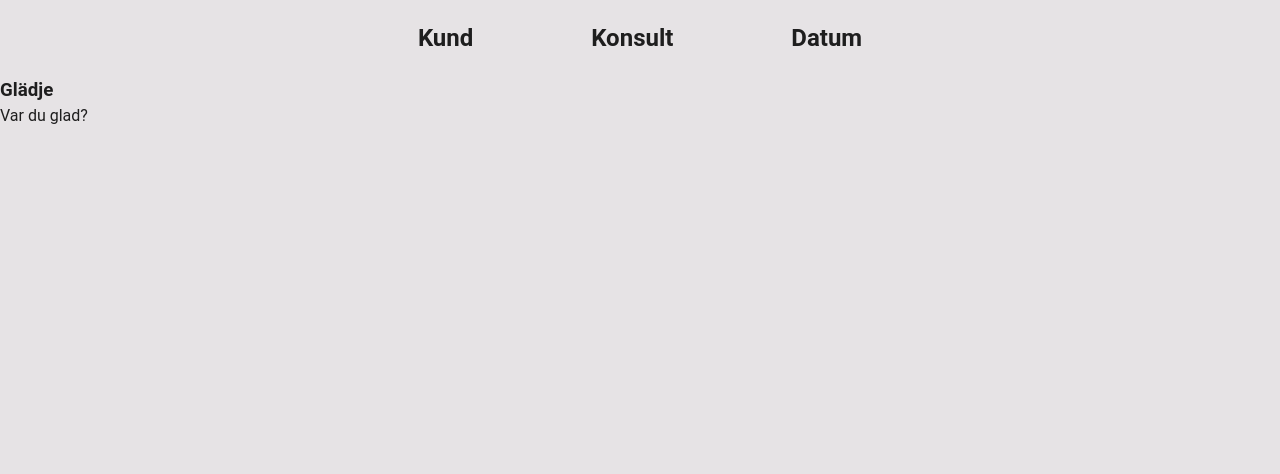
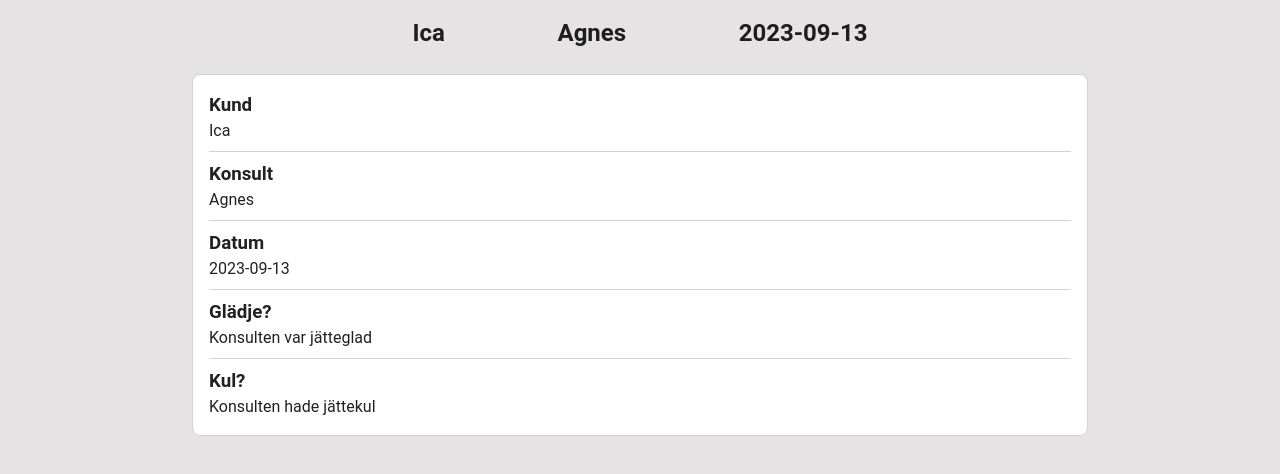
Before and after one commit to emlieskoog/feedbaq, a Next.js app in the folder feedbaq-client/: page /form in a window 1280 px wide. Shown: the top 474 px of the page. Built offline with nearby package versions, Linux system fonts and the light colour scheme.

Commit message:
added more styling to view form page

```diff
--- a/feedbaq-client/app/form/page.tsx
+++ b/feedbaq-client/app/form/page.tsx
@@ -1,15 +1,55 @@
+import { Block } from '@mui/icons-material';
 import { Box } from '@mui/material';
+import '../styles/form.css';
 
 export default function FormDetail() {
-    return(
-        <Box sx={{height:'100vh', minWidth:'100%'}}>
-            <Box sx={{flexDirection:'row', display:'flex', margin:'20px 300px', justifyContent: 'space-evenly'}} >
-                <h2> Kund </h2>
-                <h2> Konsult </h2>
-                <h2> Datum </h2>
+
+    const qualityFollowUp = [
+        {
+            customer: "Ica",
+            consultant: "Agnes",
+            date: "2023-09-13",
+            text1: 'Konsulten var jätteglad',
+            text2: 'Konsulten hade jättekul'
+        },
+    ];
+
+    return (
+        <Box sx={{ height: '100vh', minWidth: '100%' }}>
+            <Box sx={{ flexDirection: 'row', display: 'flex', margin: '15px 300px', justifyContent: 'space-evenly'}} >
+                <h2> Ica </h2>
+                <h2> Agnes </h2>
+                <h2> 2023-09-13 </h2>
             </Box>
-            <h3> Glädje </h3>
-            <p> Var du glad? </p>
+            <div className='centerContent'>
+                <Box sx={{
+                    display: 'block',
+                    backgroundColor: 'white',
+                    border: 1,
+                    borderRadius: 2,
+                    borderColor: 'lightgrey',
+                    m: 1,
+                    p: 2,
+                    width: '70%'
+                }}>
+                    {qualityFollowUp.map((followUp, index) => {
+                        return (
+                            <div>
+                                <h3> Kund </h3>
+                                <p className='separator'> {followUp.customer} </p>
+                                <h3> Konsult </h3>
+                                <p className='separator'> {followUp.consultant} </p>
+                                <h3> Datum </h3>
+                                <p className='separator'> {followUp.date} </p>
+                                <h3> Glädje? </h3>
+                                <p className='separator'> {followUp.text1} </p>
+                                <h3> Kul? </h3>
+                                <p> {followUp.text2} </p>
+                            </div>
+                        );
+                    })}
+                </Box>
+            </div>
         </Box>
     );
 }
--- a/feedbaq-client/app/styles/form.css
+++ b/feedbaq-client/app/styles/form.css
@@ -46,3 +46,9 @@
     text-align: center;
     margin-bottom: 20px;
 }
+
+.separator {
+    border-bottom: 1px solid lightgrey;
+    padding-bottom: 8px; /* Adjust the padding as needed */
+    margin-bottom: 8px; /* Adjust the margin as needed */
+  }
```
